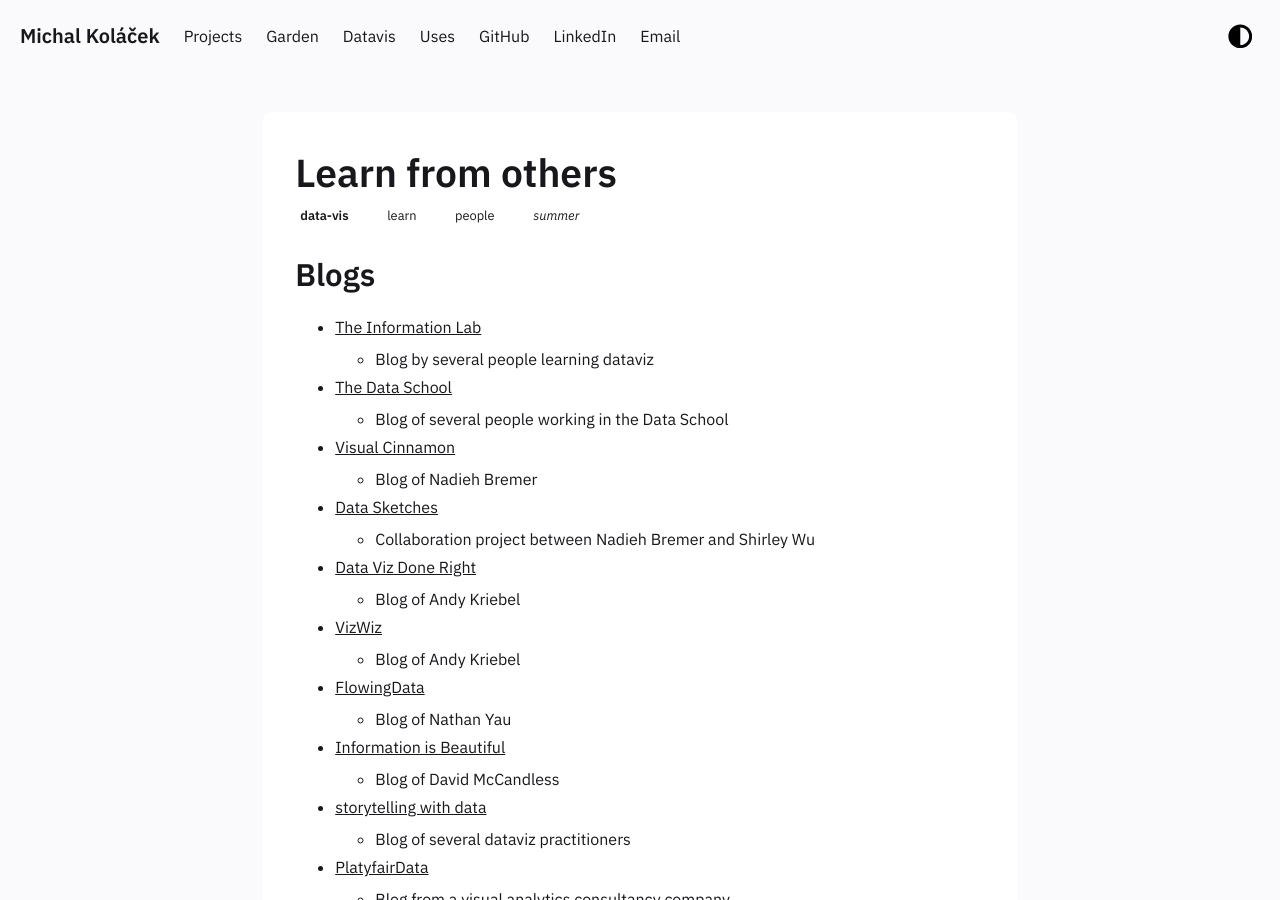
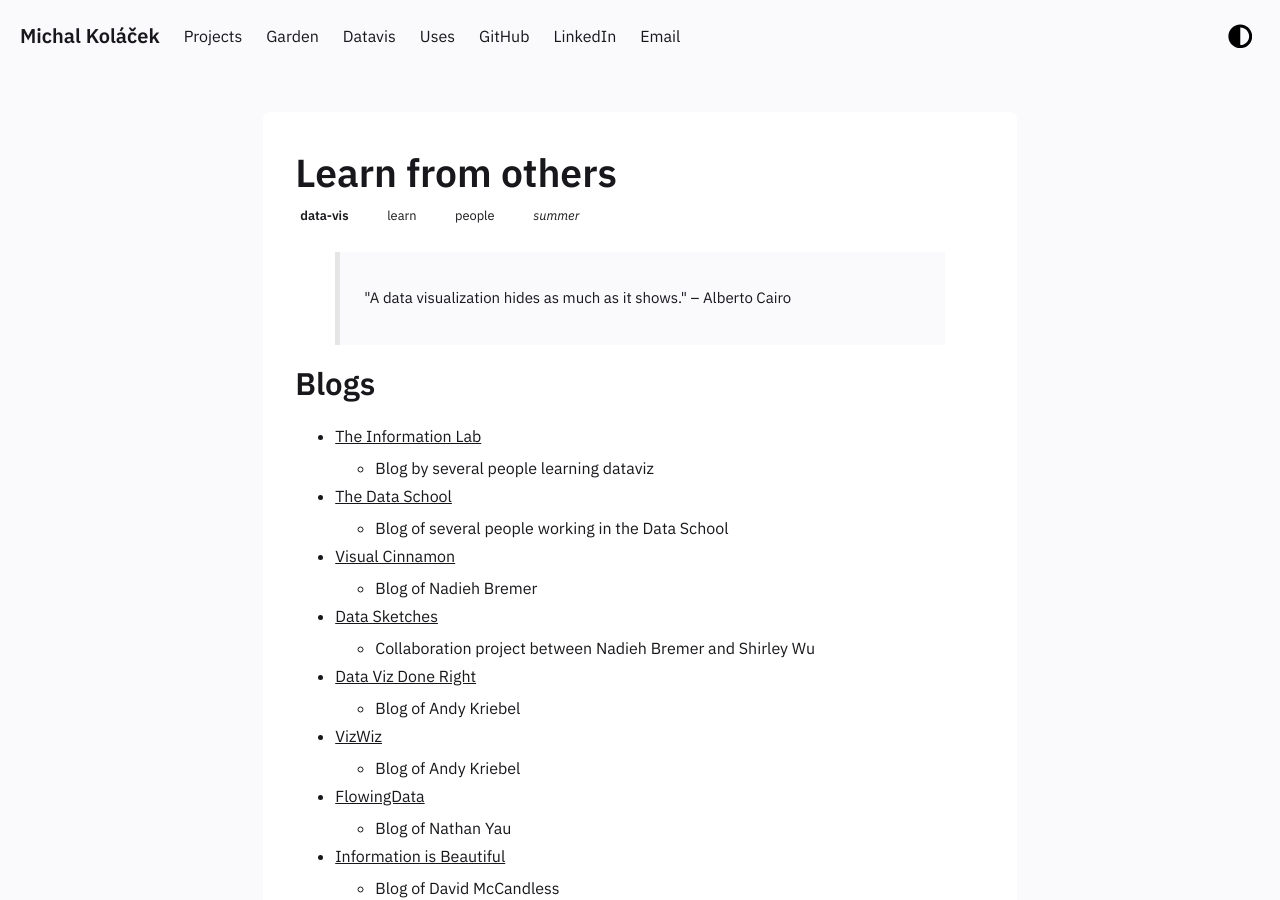
Before and after one commit to one-data-cookie/one-data-cookie.github.io, a Jekyll site: the page built from _notes/data-vis/Learn from others.md, in a window 1280 px wide and 900 px high. Built offline with Jekyll 4.4.1, drawn with Linux system fonts in a browser that asks for light colours; some of the changed text lies outside the part shown.

Commit message:
sync notes and files as of 2023/10/27 18:00:07 UTC

```diff
--- a/_notes/data-vis/Learn from others.md
+++ b/_notes/data-vis/Learn from others.md
@@ -5,9 +5,12 @@
 tags: [learn, people]
 season: summer
 created: 13 Feb 2021
-updated: 20 Oct 2023
+updated: 27 Oct 2023
 sources: Misc
 ---
+
+> "A data visualization hides as much as it shows."
+> -- Alberto Cairo
 
 ## Blogs
 - [The Information Lab](https://www.theinformationlab.co.uk/)
```
